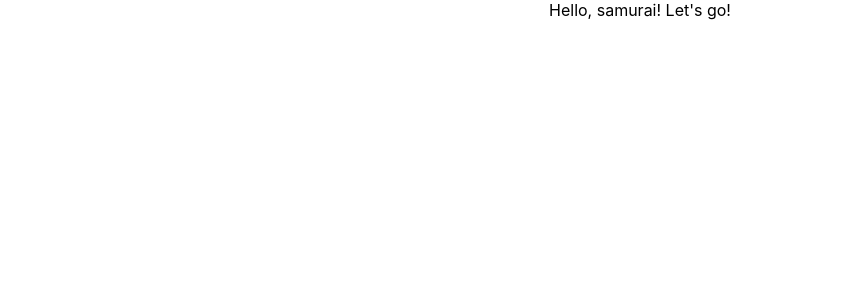
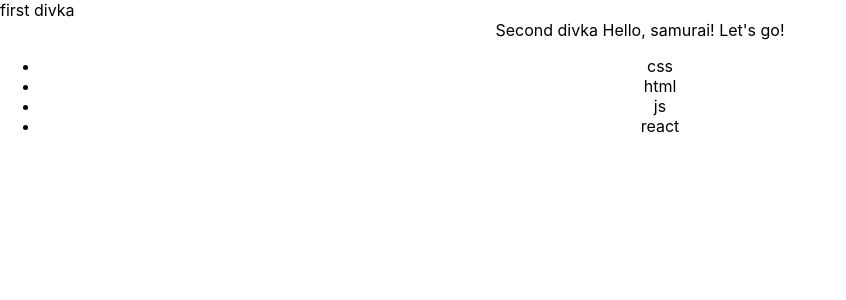
Before and after one commit to leonraz58/samurai-way-main, a React (Create React App) app: page / in a window 1280 px wide. Shown: the top 300 px of the page, without its empty margins (0-846 px from the left). Built offline with nearby package versions, Linux system fonts and the light colour scheme.

Commit message:
samiray 1.06

```diff
--- a/src/App.css
+++ b/src/App.css
@@ -36,3 +36,9 @@
     transform: rotate(360deg);
   }
 }
+
+/*то что выше - тут уже было*/
+
+ul li {
+  list-style-type: disc;
+}
--- a/src/App.tsx
+++ b/src/App.tsx
@@ -3,8 +3,18 @@ import './App.css';
 
 function App() {
   return (
-    <div className="App">
-     Hello, samurai! Let's go!
+    <div>
+      <div>first divka</div>
+      <div className="App">
+        Second divka
+        Hello, samurai! Let's go!
+        <ul>
+          <li>css</li>
+          <li>html</li>
+          <li>js</li>
+          <li>react</li>
+        </ul>
+      </div>
     </div>
   );
 }
```
Also changed, not shown: 1 other file (tests, documents, lock files or other folders).
